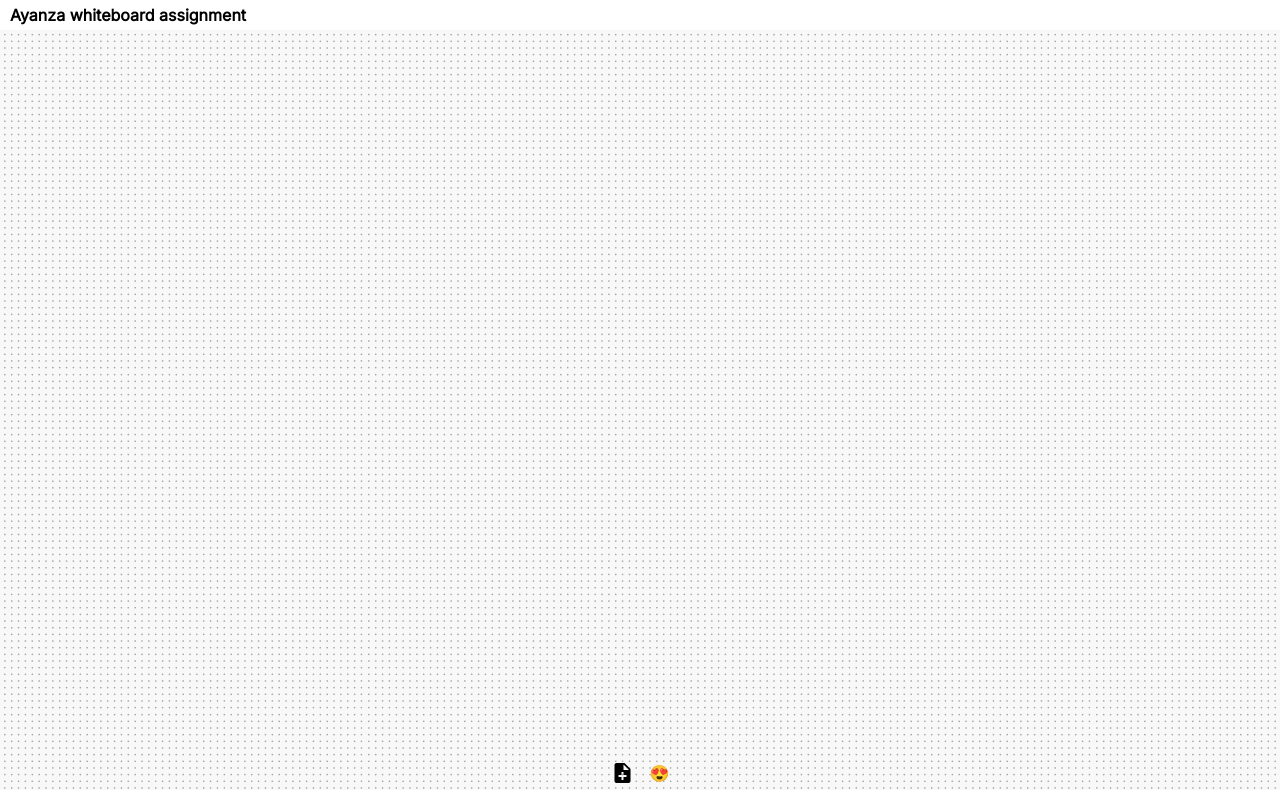
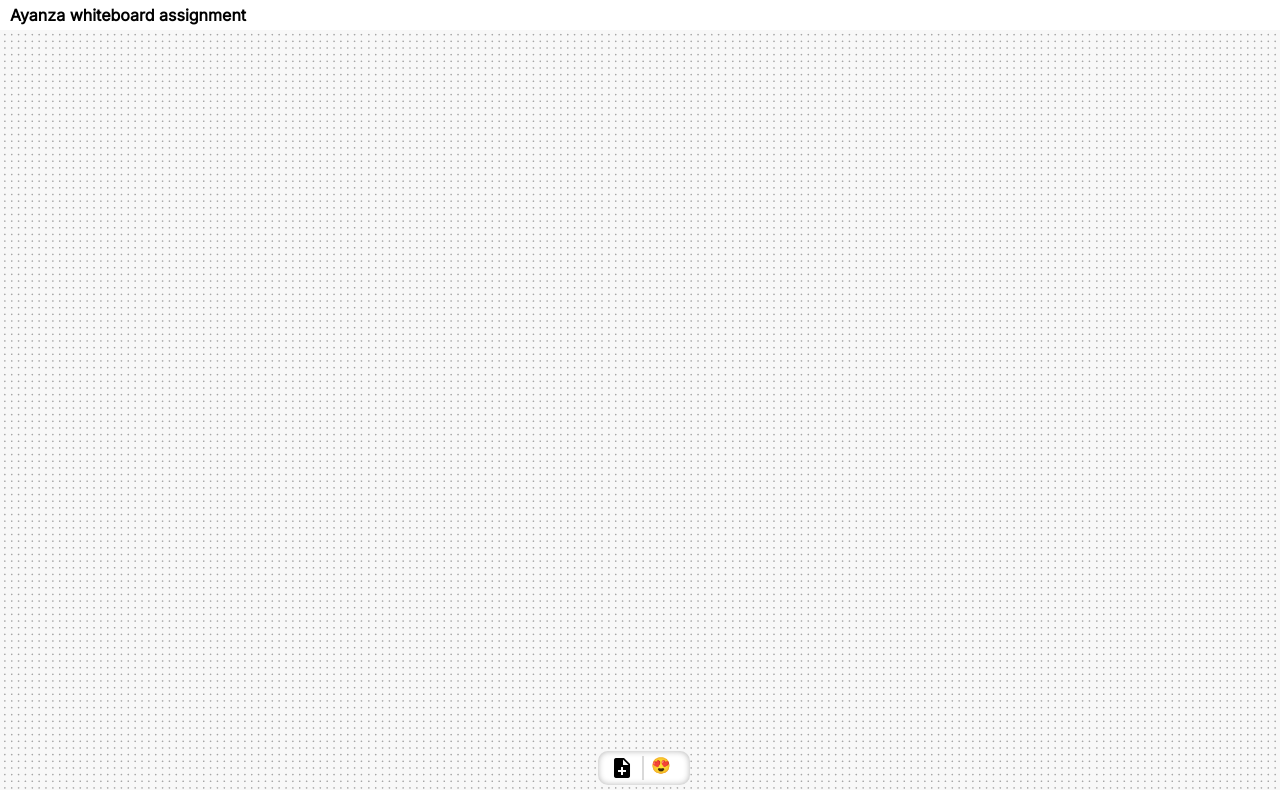
Before and after one commit to JSimko4/ayanza-zadanie, a Vue app: page / in a window 1280 px wide. Built offline with nearby package versions, Linux system fonts and the light colour scheme.

Commit message:
show end connection after hover over note

```diff
--- a/src/components/StickyNote.vue
+++ b/src/components/StickyNote.vue
@@ -1,9 +1,11 @@
 <script lang="ts">
-import { defineComponent } from "vue";
+import { defineComponent, type PropType } from "vue";
 import ObjectResizers from "./ObjectResizers.vue";
+import type Note from "@/contracts/Note";
 
 export default defineComponent({
   props: {
+    // note: Object as PropType<Note>, later --> refactor
     id: Number,
     currentWidth: Number,
     currentHeight: Number,
@@ -44,6 +46,12 @@ export default defineComponent({
     emitFinishConnection() {
       this.$emit("finish-connection", this.id);
     },
+    emitMouseOver() {
+      this.$emit("mouse-over", this.id);
+    },
+    emitMouseLeave() {
+      this.$emit("mouse-leave", this.id);
+    },
 
     // drag-move functions
     emitStartDrag(event: any) {
@@ -72,6 +80,8 @@ export default defineComponent({
     @click="emitFinishConnection"
     @focus="focusNote"
     @focusout="focuOutNote"
+    @mouseover="emitMouseOver"
+    @mouseleave="emitMouseLeave"
     tabindex="0"
     class="note"
   >
--- a/src/components/WhiteBoard.vue
+++ b/src/components/WhiteBoard.vue
@@ -31,8 +31,9 @@ export default defineComponent({
         currentWidth: 3,
         currentHeight: 3,
       } as Cursor,
+      temporaryEndOfLine: {} as Note | Cursor,
 
-      emojiCodes: ["😍", "👍", "👎", "😭", "😕", "😐", "😊"],
+      emojiCodes: ["😍", "👍", "👎", "😭", "😕", "😐", "😉"],
       colorCodes: ["#fdddef", "#e3d7fb", "#cff4e8", "#fff7cf"],
     };
   },
@@ -111,11 +112,38 @@ export default defineComponent({
       this.currentConnected.activeConnector = true;
 
       // start connection from start object to cursor
+      this.setTemporaryEndToCursor();
       this.connections.push({
         id: -1,
         obj1: this.currentConnected,
-        obj2: this.cursor,
+        obj2: this.temporaryEndOfLine,
       });
+    },
+    setTemporaryEnd(id: number) {
+      const tempConnection = this.connections.find(
+        (element: Connection) => element.id === -1
+      );
+
+      const newEnd = this.stickyNotes.find(
+        (element: Note) => element.id === id
+      );
+
+      if (
+        tempConnection === undefined ||
+        newEnd === undefined ||
+        newEnd.id === tempConnection.obj1.id
+      )
+        return;
+
+      tempConnection.obj2 = newEnd;
+    },
+    setTemporaryEndToCursor() {
+      const tempConnection = this.connections.find(
+        (element: Connection) => element.id === -1
+      );
+
+      if (tempConnection === undefined) return;
+      tempConnection.obj2 = this.cursor;
     },
     finishConnection(id: number) {
       const connectionEnd = this.stickyNotes.find(
@@ -349,6 +377,7 @@ export default defineComponent({
     <StickyNote
       v-for="note in stickyNotes"
       :key="note.id"
+      :x="note"
       :id="note.id"
       :color="note.color"
       :currentHeight="note.currentHeight"
@@ -365,6 +394,8 @@ export default defineComponent({
       v-on:start-connection="startConnection"
       v-on:finish-connection="finishConnection"
       v-on:cancel-connection="cancelConnection"
+      v-on:mouse-over="setTemporaryEnd"
+      v-on:mouse-leave="setTemporaryEndToCursor"
     />
 
     <StickyEmoji
@@ -395,8 +426,23 @@ export default defineComponent({
   </section>
 
   <footer class="buttons-container">
-    <span class="material-icons button" @click="addStickyNote">note_add</span>
-    <span class="button" @click="addEmoji">{{ emojiCodes[0] }}</span>
+    <span
+      class="material-icons button-right-divider button"
+      @click="addStickyNote"
+    >
+      note_add
+    </span>
+    <span
+      class="button"
+      style="width: 41px; height: 24px; box-sizing: border-box"
+      @click="addEmoji"
+    >
+      {{ emojiCodes[0] }}
+    </span>
+
+    <!--
+    <span class="material-icons button" @click="addEmoji">emoji_emotions</span>
+        -->
   </footer>
 </template>
 
@@ -422,15 +468,26 @@ export default defineComponent({
 .buttons-container {
   position: absolute;
   bottom: 15px;
-  width: 100%;
+  width: 85;
+  left: calc(50% - 42.5px);
 
   display: flex;
   align-items: center;
   justify-content: center;
-  gap: 15px;
+
+  background: white;
+  box-shadow: inset 0 0 6px rgba(0, 0, 0, 0.3);
+  -webkit-box-shadow: inset 0 0 6px rgba(0, 0, 0, 0.3);
+  padding: 5px;
+  border-radius: 10px;
 }
 
 .button {
+  padding: 0px 7.5px;
   cursor: pointer;
 }
+
+.button-right-divider {
+  border-right: 2px solid rgba(128, 128, 128, 0.3);
+}
 </style>
```
